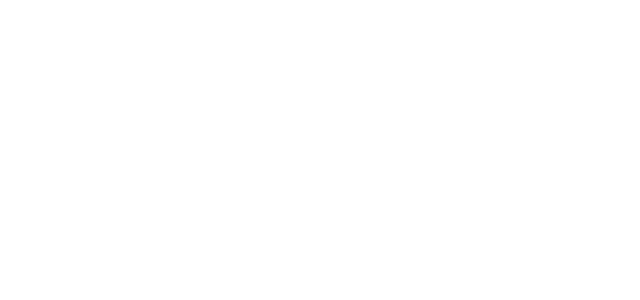
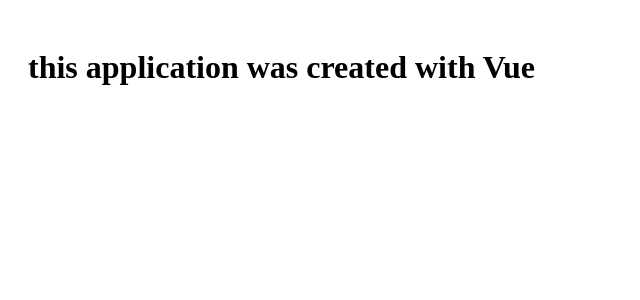
Before and after one commit to wyomingIncidentGuy/ulbi, a Vue app: page /about in a window 1280 px wide. Before the commit this address had no page. Shown: the top 300 px of the page, without its empty margins (0-640 px from the left). Built offline with nearby package versions, Linux system fonts and the light colour scheme.

Commit message:
added links to main component

```diff
--- /dev/null
+++ b/src/pages/About.vue
@@ -0,0 +1,15 @@
+<template>
+    <div>
+        <h1>this application was created with Vue</h1>
+    </div>
+</template>
+
+<script>
+export default {
+
+}
+</script>
+
+<style scoped>
+
+</style>
--- a/src/pages/main.vue
+++ b/src/pages/main.vue
@@ -1,6 +1,8 @@
 <template>
     <div>
         <h1>Welcome</h1>
+        <router-link to="/posts">посты</router-link> <br>
+        <router-link to="/about">о нас</router-link>
     </div>
 </template>
 
--- a/src/router/router.js
+++ b/src/router/router.js
@@ -1,5 +1,6 @@
 import Main from '@/pages/main.vue';
 import posts from '@/pages/postPage.vue';
+import about from '@/pages/About.vue'
 import { createRouter, createWebHistory } from 'vue-router';
 
 const routes = [
@@ -10,6 +11,10 @@
     {
         path:'/posts',
         component: posts
+    },
+    {
+        path:'/about',
+        component: about
     }
 ];
 
```
